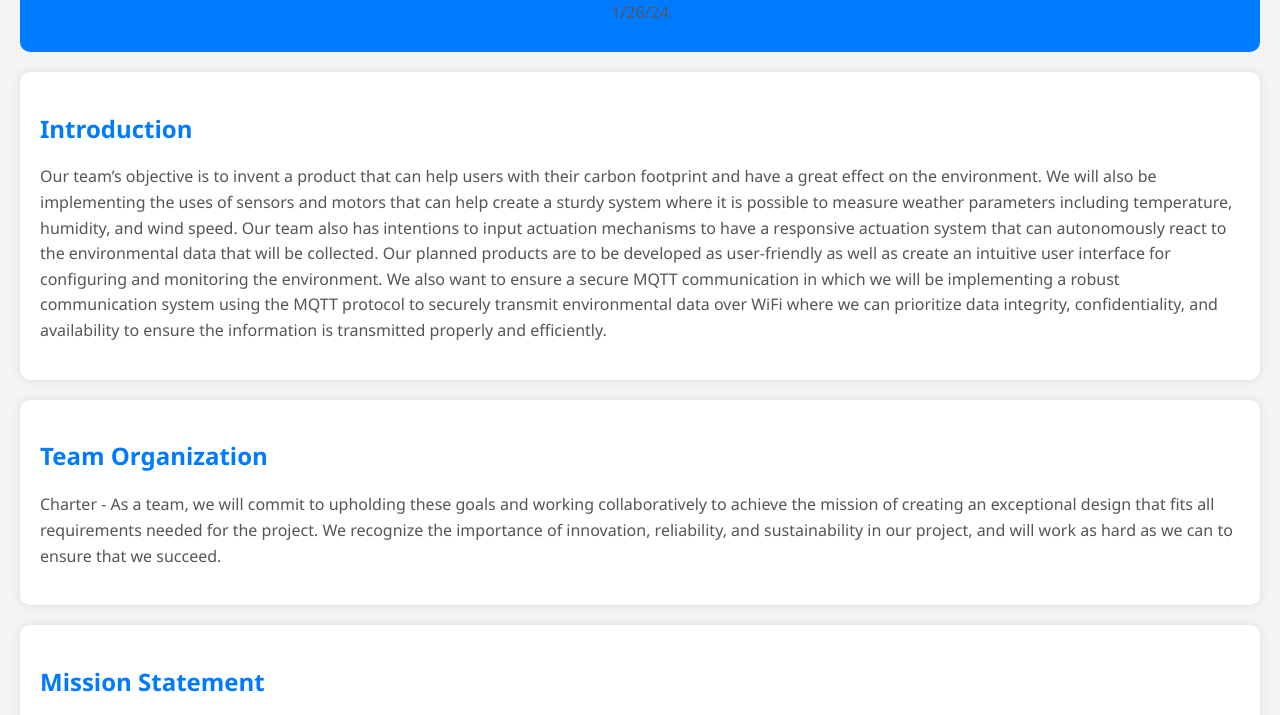
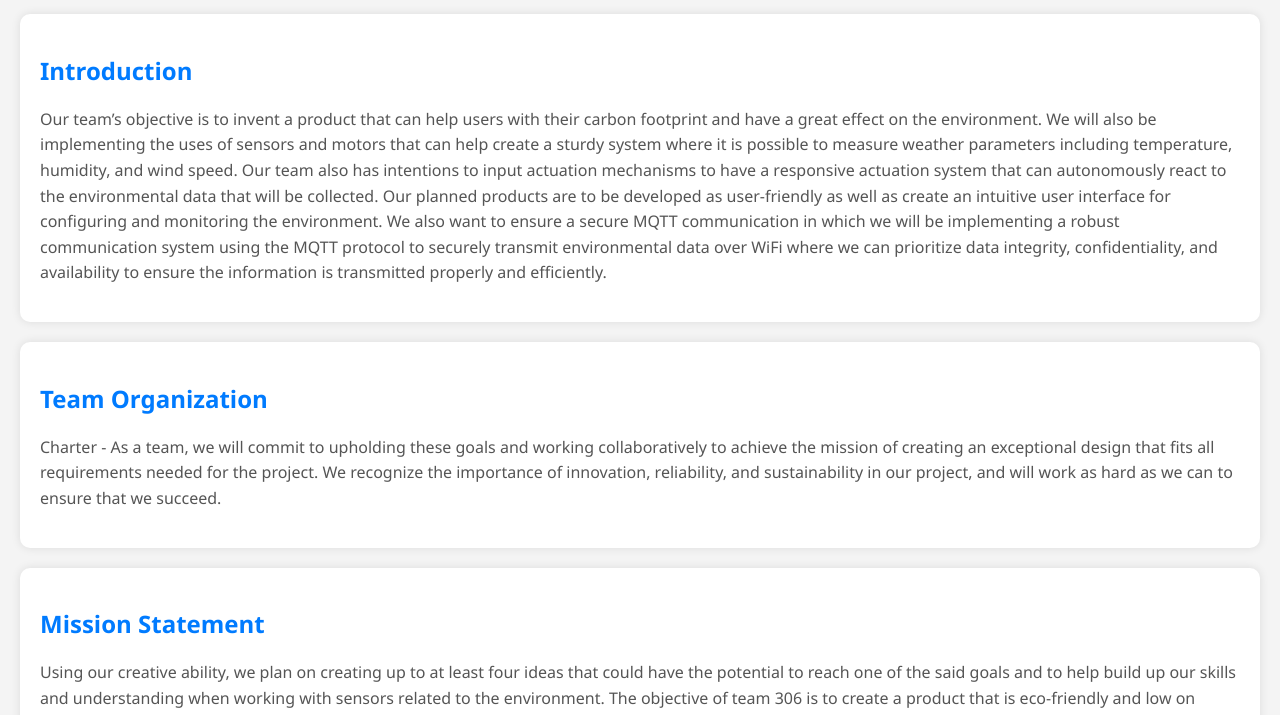
Before and after one commit to egr314-306-s24-github-io/Team-306, a website: page Report.html in a window 1280 px wide. Shown: the part 89-804 px from the top of the page. Drawn offline with Linux system fonts and the light colour scheme.

Commit message:
Update Report.html

```diff
--- a/Report.html
+++ b/Report.html
@@ -73,7 +73,6 @@
 
     <header>
         <h1>Team 306 Report</h1>
-        <p>1/26/24</p>
     </header>
 
     <section>
```
